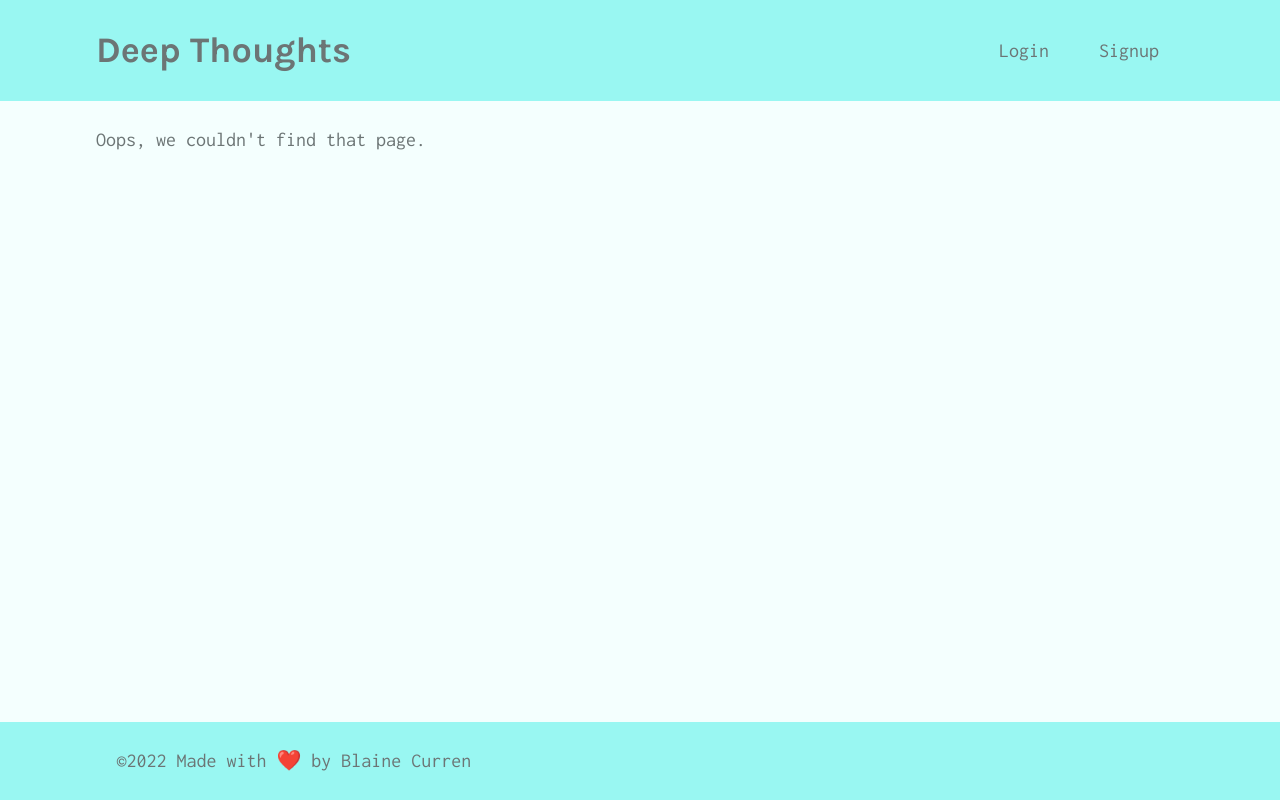
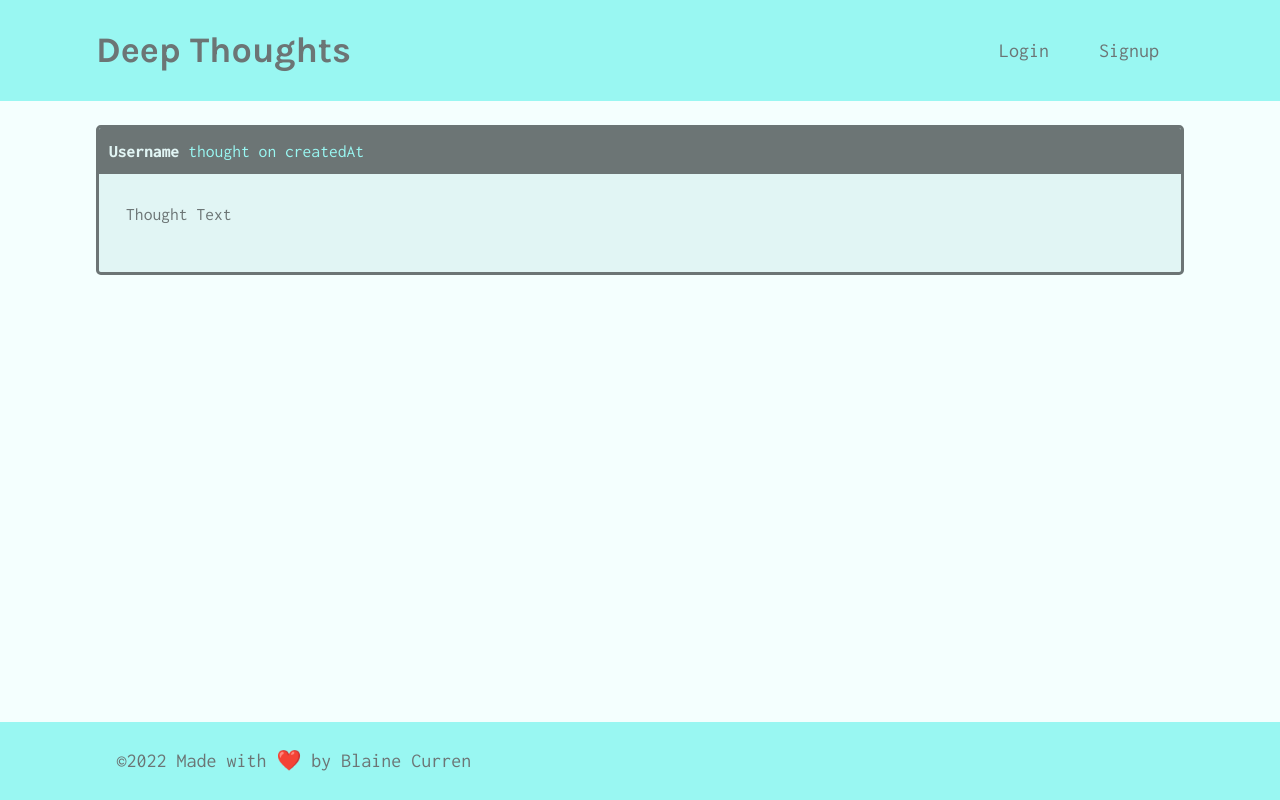
Before and after one commit to blainecurren/deep-thoughts, a React (Create React App) app in the folder client/: page /thought/1 in a window 1280 px wide. Built offline with nearby package versions, Linux system fonts and the light colour scheme.

Commit message:
singlethought routes linked

```diff
--- a/client/src/App.js
+++ b/client/src/App.js
@@ -37,8 +37,8 @@ function App() {
               <Route exact path="/" component={Home} />
               <Route exact path="/login" component={Login} />
               <Route exact path="/signup" component={Signup} />
-              <Route exact path="/profile" component={Profile} />
-              <Route exact path="/thought" component={SingleThought} />
+              <Route exact path="/profile/:username?" component={Profile} />
+              <Route exact path="/thought/:id" component={SingleThought} />
 
               <Route component={NoMatch} />
             </Switch>
--- a/client/src/pages/SingleThought.js
+++ b/client/src/pages/SingleThought.js
@@ -1,13 +1,16 @@
-import React from 'react';
+import React from "react";
+import { useParams } from "react-router-dom";
 
-const SingleThought = props => {
+const SingleThought = (props) => {
+  const { id: thoughtId } = useParams();
+  console.log(thoughtId);
   return (
     <div>
       <div className="card mb-3">
         <p className="card-header">
           <span style={{ fontWeight: 700 }} className="text-light">
             Username
-          </span>{' '}
+          </span>{" "}
           thought on createdAt
         </p>
         <div className="card-body">
```
